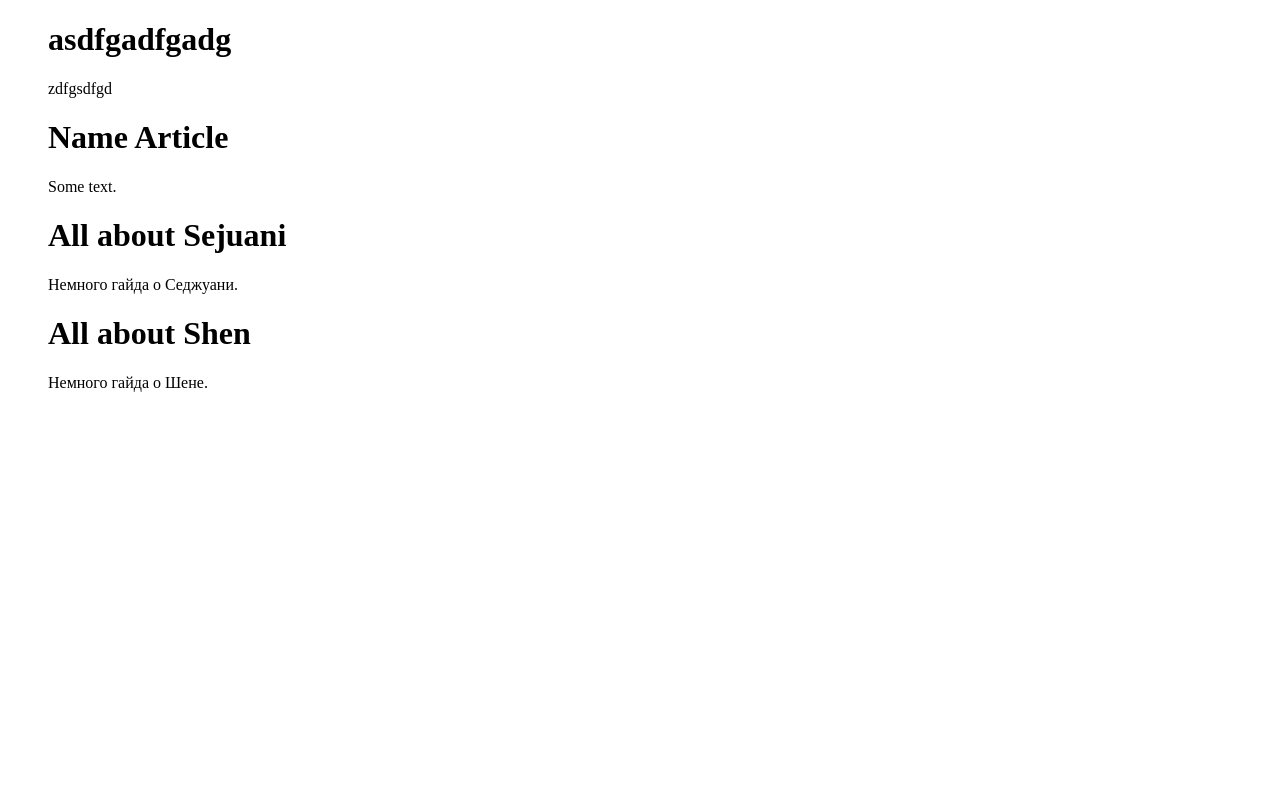
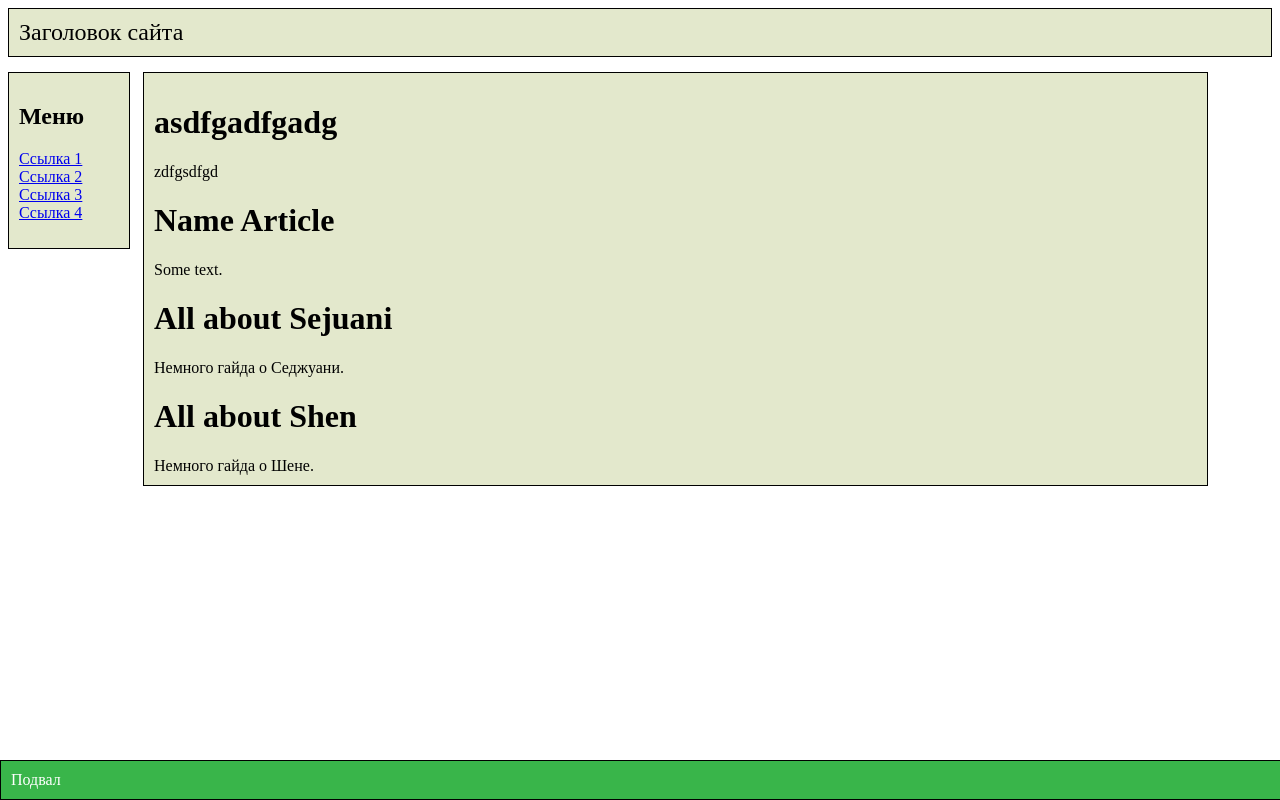
Before and after one commit to copper111/GameSite, a Django app: page / in a window 1280 px wide. Run offline with Django 3.2, Linux system fonts and the light colour scheme; data comes from the database, SQL or seed files in the repository.

Commit message:
1) Добавим стили 2) Добавим макет базовой страницы-подложки

```diff
--- /dev/null
+++ b/Articles/static/styles.css
@@ -0,0 +1,34 @@
+ .header, .sidebar, .content, .footer {
+    padding: 10px; /* Поля */
+    border: solid 1px #000; /* Параметры рамки */
+    background: #e3e8cc; /* Цвет фона */
+   }
+   .header { /* Верхняя часть с заголовком */
+    background: #e3e8cc; /* Цвет фона */
+    font-size: 24px; /* Размер шрифта */
+   }
+   .layout {
+    margin: 15px 0; /* Отступы сверху и снизу */
+    overflow: hidden; /* Отменяем действие float */
+    min-width: 800px; /* Минимальная ширина */
+    max-width: 1200px; /* Максимальная ширина */
+   }
+   .sidebar { /* Навигация по сайту */
+    width: 100px; /* Ширина меню */
+    float: left; /* Состыковка с другим слоем по горизонтали */
+   }
+   .sidebar ul {
+    list-style: none; /* Убираем маркеры */
+    padding: 0; /* Убираем отступы */
+   }
+   .content { /* Основное содержание страницы */
+    margin-left: 135px; /* Отступ слева */
+   }
+    .footer {
+    position: fixed; /* Фиксированное положение */
+    left: 0; bottom: 0; /* Левый нижний угол */
+    padding: 10px; /* Поля вокруг текста */
+    background: #39b54a; /* Цвет фона */
+    color: #fff; /* Цвет текста */
+    width: 100%; /* Ширина слоя */
+    }
--- a/Articles/templates/index.html
+++ b/Articles/templates/index.html
@@ -1,17 +1,50 @@
-<!DOCTYPE html>
-<html>
-<head lang="en">
-    <meta charset="UTF-8">
-    <title></title>
-</head>
-<body>
+{#<!DOCTYPE html>#}
+{#<html>#}
+{#<head lang="en">#}
+{#    <meta charset="UTF-8">#}
+{#    <title></title>#}
+{#</head>#}
+{#<body>#}
+{#    <ul>#}
+{#    {% for articles in last_articles %}#}
+{#        <div>#}
+{#          <h1>{{ articles.article }} </h1>#}
+{#          {{ articles.article_text }}#}
+{#        </div>#}
+{#    {% endfor %}#}
+{#    </ul>#}
+{#</body>#}
+{#</html>#}
+
+<!DOCTYPE html PUBLIC "-//W3C//DTD XHTML 1.0 Strict//EN"
+"http://www.w3.org/TR/xhtml1/DTD/xhtml1-strict.dtd">
+<html xmlns="http://www.w3.org/1999/xhtml">
+ <head>
+  <link rel="stylesheet" type="text/css" href="../static/styles.css">
+  <meta http-equiv="Content-Type" content="text/html; charset=utf-8" />
+  <title>Две колонки</title>
+ </head>
+ <body>
+  <div class="header">Заголовок сайта</div>
+  <div class="layout">
+   <div class="sidebar">
+    <h2>Меню</h2>
     <ul>
-    {% for articles in last_articles %}
+     <li><a href="link1.html">Ссылка 1</a></li>
+     <li><a href="link2.html">Ссылка 2</a></li>
+     <li><a href="link3.html">Ссылка 3</a></li>
+     <li><a href="link4.html">Ссылка 4</a></li>
+    </ul>
+   </div>
+   <div class="content">
+          {% for articles in last_articles %}
         <div>
           <h1>{{ articles.article }} </h1>
           {{ articles.article_text }}
         </div>
     {% endfor %}
-    </ul>
-</body>
+   </div>
+  </div>
+  <div class="footer">Подвал</div>
+ </body>
 </html>
```
